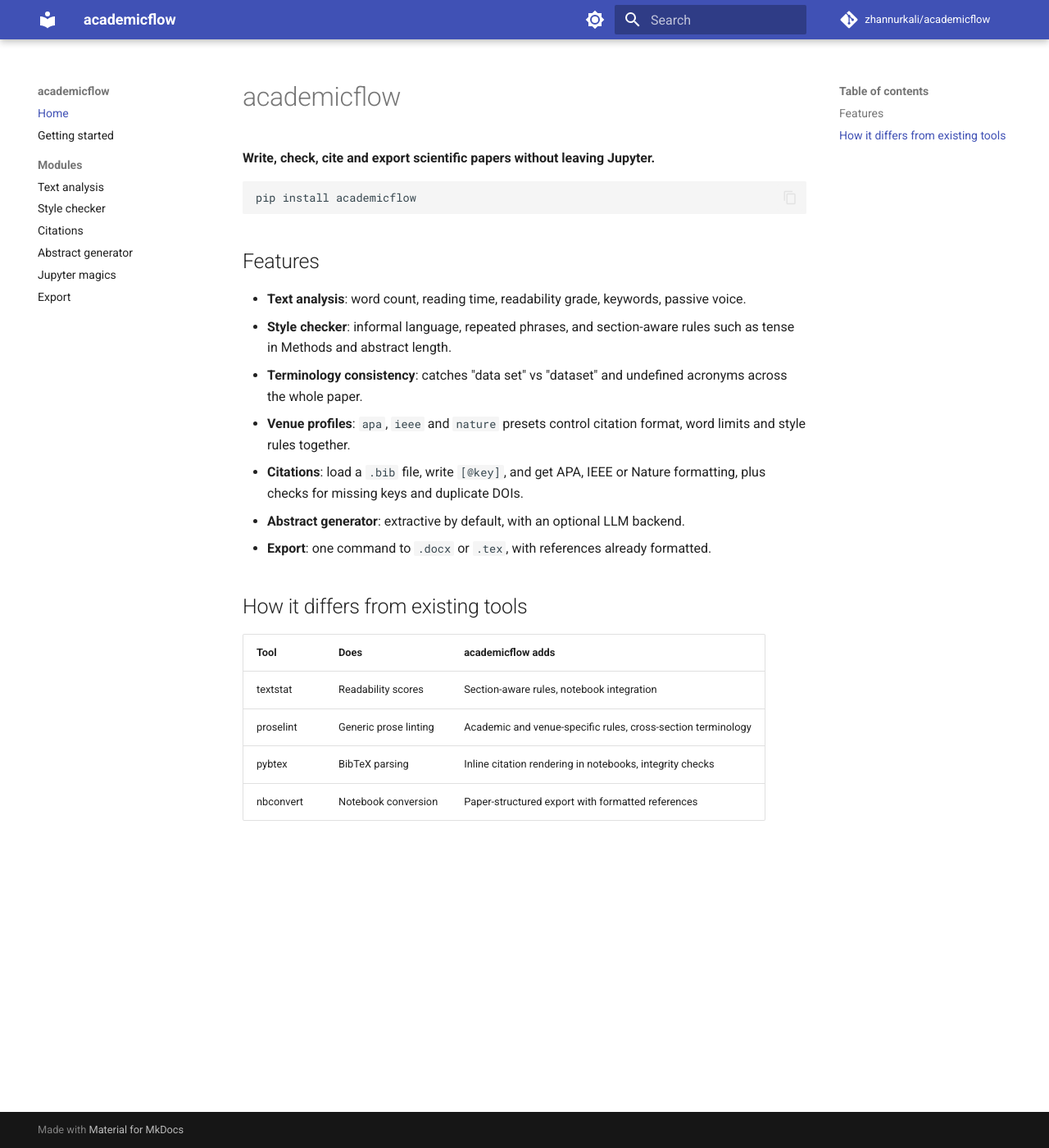
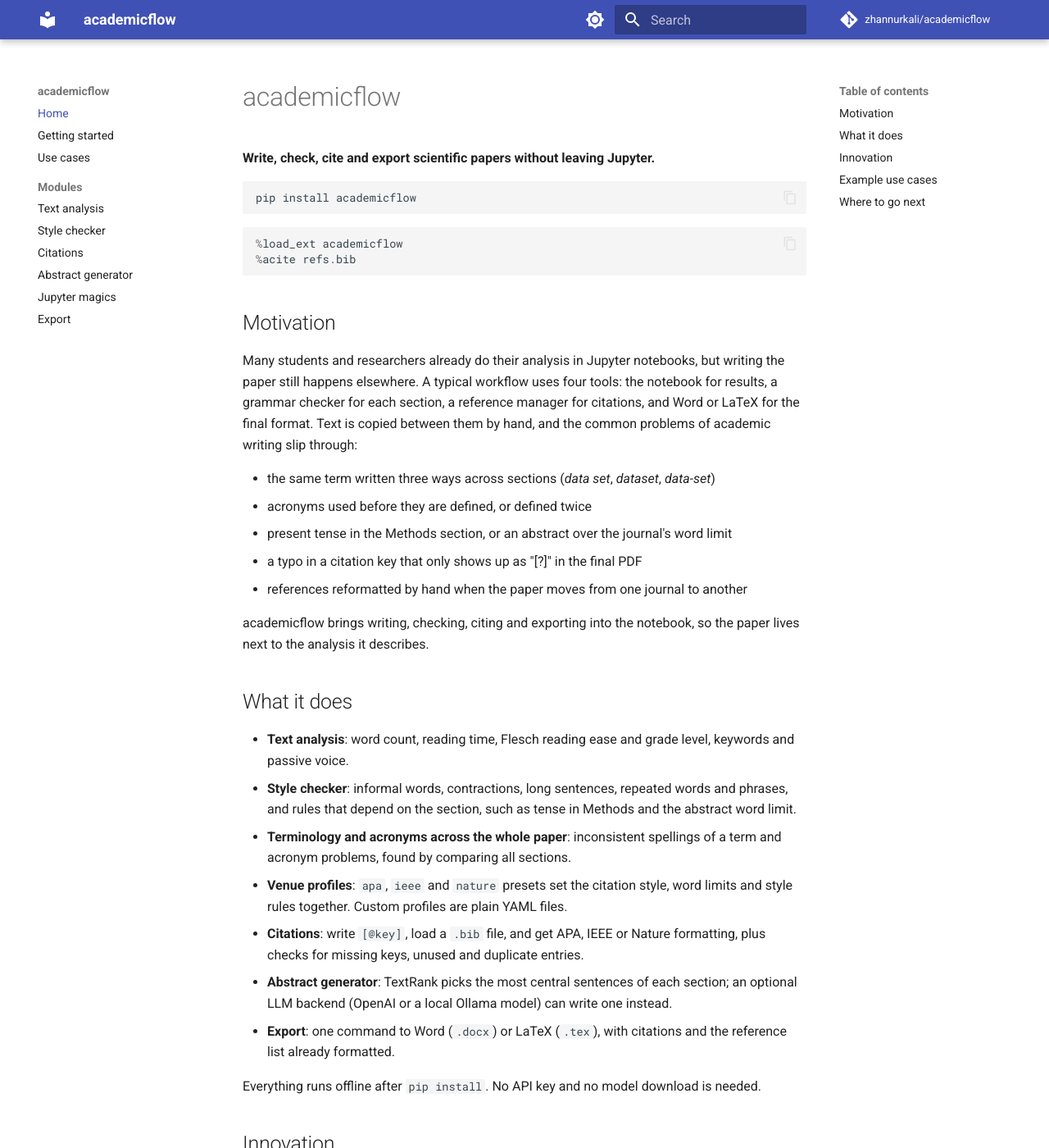
Before and after one commit to zhannurkali/academicflow, an MkDocs documentation site: the page built from docs/index.md, in a window 1280 px wide and 1400 px high. Shown: the whole window at 82% size. Built offline with MkDocs 1.6.1 and Material for MkDocs 9.7.7, drawn with Linux system fonts in a browser that asks for light colours; comment, search, counter and statistics services are not loaded; some of the changed text lies outside the part shown.

Commit message:
docs: add motivation, innovation and use cases

````diff
--- a/docs/index.md
+++ b/docs/index.md
@@ -6,21 +6,81 @@
 pip install academicflow
 ```
 
-## Features
+```python
+%load_ext academicflow
+%acite refs.bib
+```
 
-- **Text analysis**: word count, reading time, readability grade, keywords, passive voice.
-- **Style checker**: informal language, repeated phrases, and section-aware rules such as tense in Methods and abstract length.
-- **Terminology consistency**: catches "data set" vs "dataset" and undefined acronyms across the whole paper.
-- **Venue profiles**: `apa`, `ieee` and `nature` presets control citation format, word limits and style rules together.
-- **Citations**: load a `.bib` file, write `[@key]`, and get APA, IEEE or Nature formatting, plus checks for missing keys and duplicate DOIs.
-- **Abstract generator**: extractive by default, with an optional LLM backend.
-- **Export**: one command to `.docx` or `.tex`, with references already formatted.
+## Motivation
 
-## How it differs from existing tools
+Many students and researchers already do their analysis in Jupyter notebooks, but writing
+the paper still happens elsewhere. A typical workflow uses four tools: the notebook for
+results, a grammar checker for each section, a reference manager for citations, and Word
+or LaTeX for the final format. Text is copied between them by hand, and the common
+problems of academic writing slip through:
 
-| Tool | Does | academicflow adds |
+- the same term written three ways across sections (*data set*, *dataset*, *data-set*)
+- acronyms used before they are defined, or defined twice
+- present tense in the Methods section, or an abstract over the journal's word limit
+- a typo in a citation key that only shows up as "[?]" in the final PDF
+- references reformatted by hand when the paper moves from one journal to another
+
+academicflow brings writing, checking, citing and exporting into the notebook, so the
+paper lives next to the analysis it describes.
+
+## What it does
+
+- **Text analysis**: word count, reading time, Flesch reading ease and grade level,
+  keywords and passive voice.
+- **Style checker**: informal words, contractions, long sentences, repeated words and
+  phrases, and rules that depend on the section, such as tense in Methods and the
+  abstract word limit.
+- **Terminology and acronyms across the whole paper**: inconsistent spellings of a term
+  and acronym problems, found by comparing all sections.
+- **Venue profiles**: `apa`, `ieee` and `nature` presets set the citation style, word
+  limits and style rules together. Custom profiles are plain YAML files.
+- **Citations**: write `[@key]`, load a `.bib` file, and get APA, IEEE or Nature
+  formatting, plus checks for missing keys, unused and duplicate entries.
+- **Abstract generator**: TextRank picks the most central sentences of each section;
+  an optional LLM backend (OpenAI or a local Ollama model) can write one instead.
+- **Export**: one command to Word (`.docx`) or LaTeX (`.tex`), with citations and the
+  reference list already formatted.
+
+Everything runs offline after `pip install`. No API key and no model download is needed.
+
+## Innovation
+
+Each part has a library already. What they don't do is understand the structure of a
+paper: which section a sentence is in, whether a term is spelled the same way in every
+section, or what a particular journal expects.
+
+| Existing tool | What it does | What academicflow adds |
 | --- | --- | --- |
-| textstat | Readability scores | Section-aware rules, notebook integration |
-| proselint | Generic prose linting | Academic and venue-specific rules, cross-section terminology |
-| pybtex | BibTeX parsing | Inline citation rendering in notebooks, integrity checks |
-| nbconvert | Notebook conversion | Paper-structured export with formatted references |
+| textstat | readability scores for one text | statistics per section and for the whole paper, inside the notebook |
+| proselint, LanguageTool | generic style and grammar checks on one text | academic rules that depend on the section and the venue, and checks **across** sections (terminology, acronyms) |
+| pybtex, citeproc | parse BibTeX, format references | `[@key]` citations rendered live in notebook cells, and integrity checks (typos with "did you mean", unused and duplicate entries) |
+| nbconvert, pandoc | convert a whole notebook | export only the paper's sections, in order, with an abstract and a formatted reference list |
+
+The reusable pieces are the **venue profiles** (one YAML file sets citation style, word
+limits and style rules) and the **document-level checks** that look at all sections
+together.
+
+## Example use cases
+
+See [Use cases](use-cases.md) for step-by-step examples:
+
+1. **Checking a thesis chapter before submission**: find terminology, acronym and tense
+   problems across all sections at once.
+2. **Moving a paper to another journal**: switch from IEEE to Nature with one flag.
+3. **A group project report**: keep five authors' terminology and citations consistent.
+4. **From analysis notebook to Word draft**: write the paper next to the code and export
+   it with formatted references.
+
+## Where to go next
+
+- [Getting started](getting-started.md): install and a five-minute tour
+- Module guides: [text analysis](core.md), [style checker](style.md),
+  [citations](cite.md), [abstract generator](summarize.md), [Jupyter magics](magics.md),
+  [export](export.md)
+- Example notebooks: [`examples/`](https://github.com/zhannurkali/academicflow/tree/main/examples)
+  in the repository
--- a/mkdocs.yml
+++ b/mkdocs.yml
@@ -24,6 +24,7 @@ markdown_extensions:
 nav:
   - Home: index.md
   - Getting started: getting-started.md
+  - Use cases: use-cases.md
   - Modules:
       - Text analysis: core.md
       - Style checker: style.md
````
Also changed, not shown: README.md (+37 -1 lines), docs/use-cases.md (added, +129 -0 lines).
